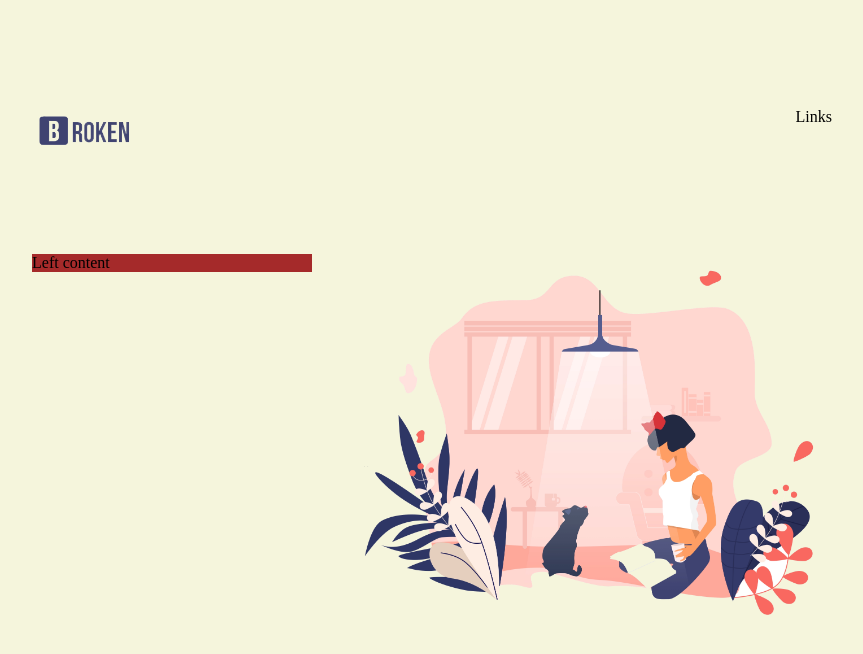
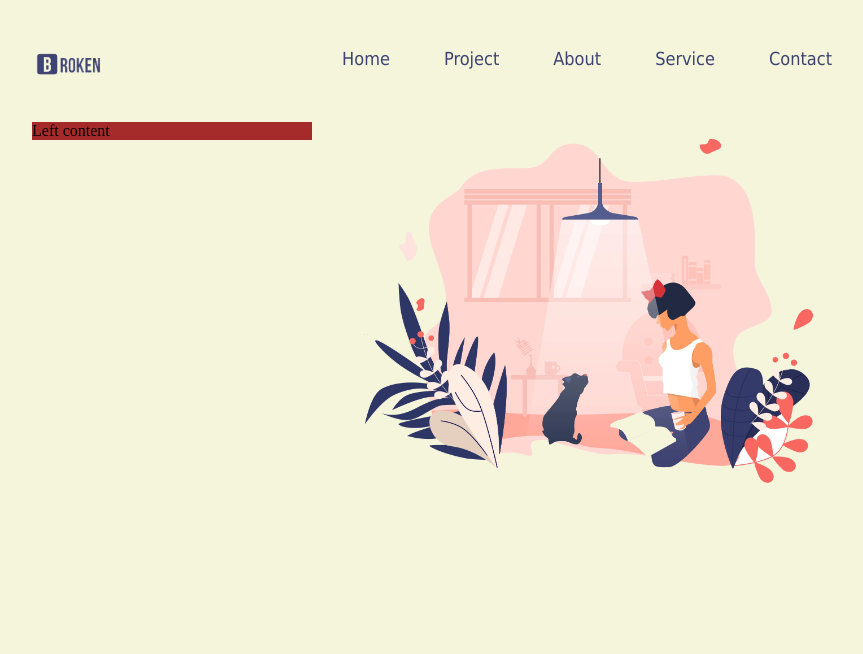
Before and after one commit to pijusp/3-happy-weekend, a website: page index.html in a window 1280 px wide. Shown: the whole page, without its empty margins (208-1071 px from the left). Drawn offline with Linux system fonts and the light colour scheme.

Commit message:
Added header styling

```diff
--- a/index.html
+++ b/index.html
@@ -19,7 +19,11 @@
     <header>
         <img src="/images/logo.png">
         <nav>
-            Links
+            <a href="#">Home</a>
+            <a href="#">Project</a>
+            <a href="#">About</a>
+            <a href="#">Service</a>
+            <a href="#">Contact</a>
         </nav>
 
     </header>
--- a/styles.css
+++ b/styles.css
@@ -2,7 +2,7 @@ body {
     background-color: beige;
 }
 header > img {
-    width: 100px;
+    width: 70px;
     float: left;
 }
 header > nav {
@@ -12,8 +12,20 @@ header {
     display: inline-block;
     width:800px;
     margin-left: calc(50% - 400px);
-    margin-top: 100px;
+    margin-top: 40px;
 
+
+}
+header > nav > a {
+   color: #3F4371;
+   font-size: 18px;
+   text-decoration: none;
+   font-family: Tahoma;
+   margin-left: 50px;
+
+}
+nav > a:first-child {
+margin-left: 0;
 }
 nav {
     float: right;
@@ -22,7 +34,7 @@ main{
     display: inline-block;
     width:800px;
     margin-left: calc(50% - 400px);
-    margin-top: 100px;
+    margin-top: 40px;
 
 }
 main > img {
```
